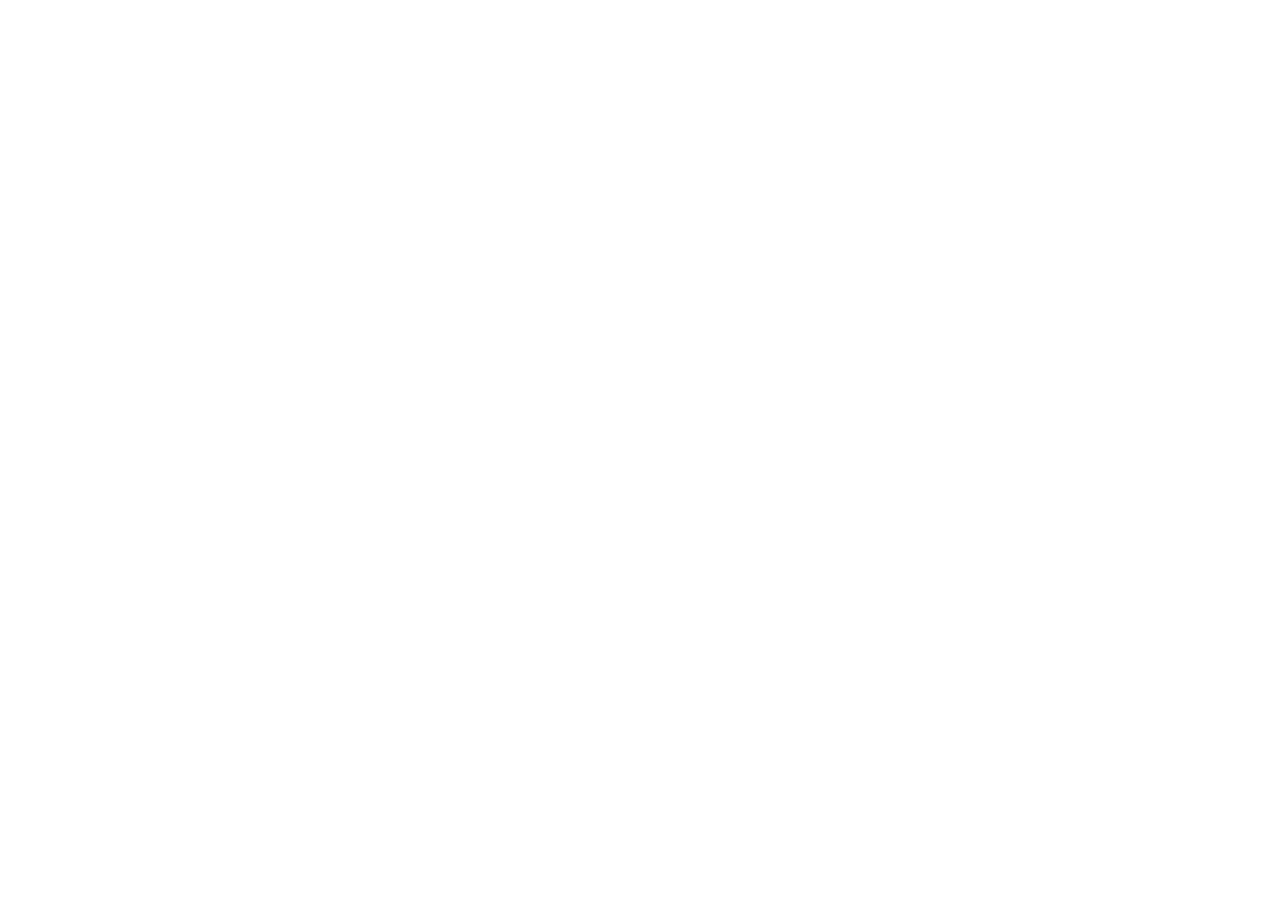
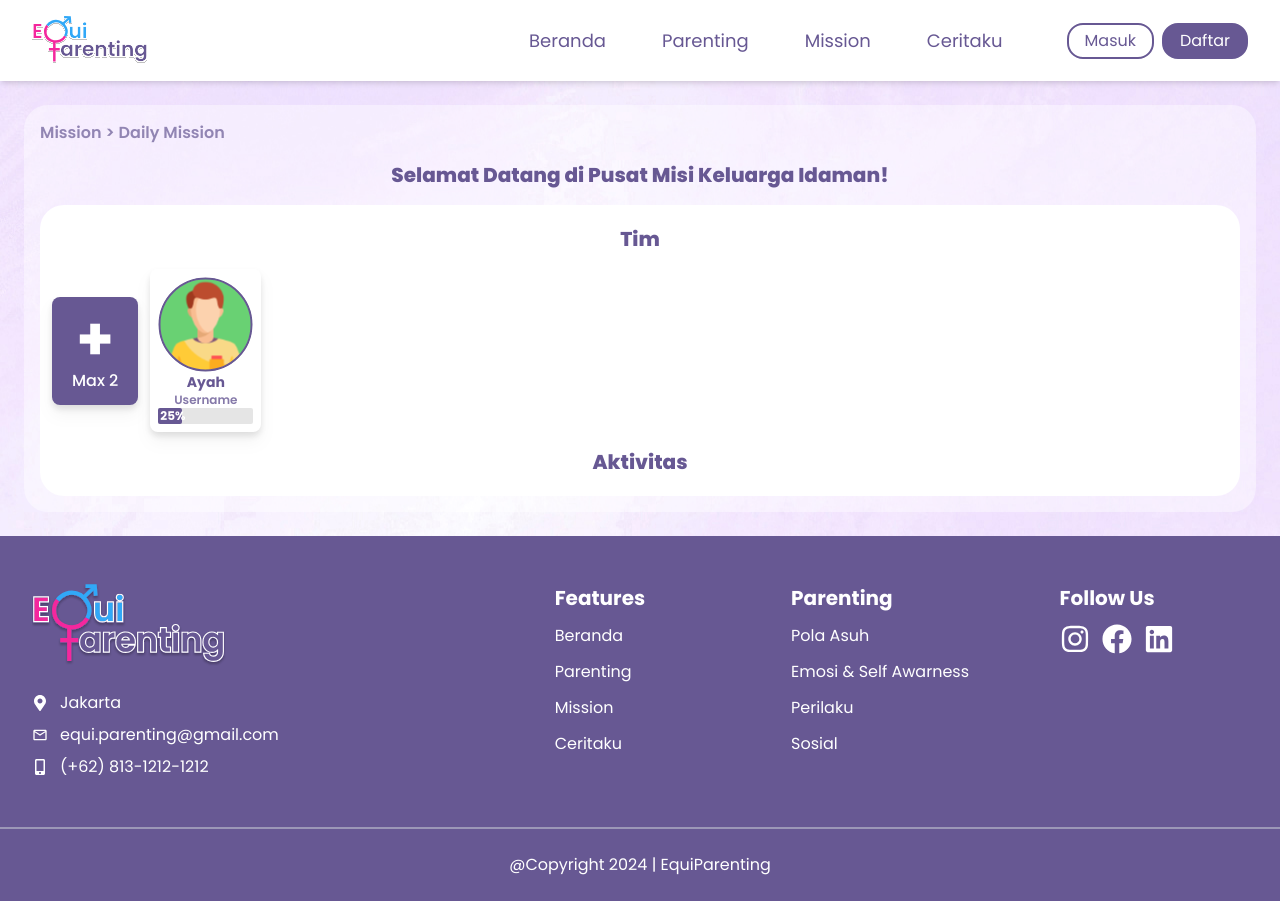
Before and after one commit to RangkayoRasunaSaid/EquiParenting-project, a React (Vite) app: page /mission/daily-mission in a window 1280 px wide. Before the commit this address had no page. Before the commit the page ends 800 px from the top, so only its background shows below. Built offline with nearby package versions, Linux system fonts and the light colour scheme.

Commit message:
add Daily-mission page

```diff
--- a/src/App.jsx
+++ b/src/App.jsx
@@ -6,6 +6,7 @@
 import Login from "./pages/Login";
 import Register from "./pages/Register";
 import Profile from "./pages/Profile";
+import DailyMission from "./pages/daily-mission";
 
 function App() {
   return (
@@ -17,6 +18,7 @@
             <Route path="/login" element={<Login />} />
             <Route path="/register" element={<Register />} />
             <Route path="/profile" element={<Profile />} />
+            <Route path="/mission/daily-mission" element={<DailyMission />} />
           </Routes>
         </BrowserRouter>
       </>
--- /dev/null
+++ b/src/components/Member.jsx
@@ -0,0 +1,19 @@
+const Member = () => {
+  return (
+    <div className="bg-white p-2 rounded-lg drop-shadow-lg flex flex-col items-center">
+      <img src="/src/assets/ayah.svg" className="max-w-10 rounded-full lg:max-w-24" />
+      <div className="text-ungu1 text-sm font-bold">Ayah</div>
+      <div className="text-ungu1 text-opacity-80 text-xs font-semibold">Username</div>
+      <div class="w-full bg-neutral-200 dark:bg-neutral-600 rounded-sm">
+        <div
+          class="bg-primary p-0.5 text-center text-xs font-bold leading-none text-white rounded-sm"
+          style={{ width: "25%" }}
+        >
+          25%
+        </div>
+      </div>
+    </div>
+  );
+};
+
+export default Member;
--- /dev/null
+++ b/src/pages/daily-mission.jsx
@@ -0,0 +1,51 @@
+import { Link } from "react-router-dom";
+import NavbarAcc from "../components/NavbarAcc";
+import Navbar from "../components/navbar/Navbar";
+import Footer from "../components/Footer/Footer";
+import Member from "../components/member";
+
+const DailyMission = () => {
+  return (
+    <div className="bg-[url('/src/assets/background2.jpg')] min-h-screen">
+      <Navbar />
+      <div className="bg-white bg-opacity-40 m-6 p-4 rounded-3xl">
+        <div className="flex gap-1">
+          <Link to={"/mission"} className="text-ungu1 font-semibold text-opacity-70 hover:text-opacity-100">
+            Mission
+          </Link>
+          <p className="text-ungu1 text-opacity-70 font-semibold"> {">"} </p>
+          <Link
+            to={"/mission/daily-mission"}
+            className="text-ungu1 font-semibold text-opacity-70 hover:text-opacity-100"
+          >
+            Daily Mission
+          </Link>
+        </div>
+        <h1 className="text-ungu1 font-extrabold text-xl text-center my-4">
+          Selamat Datang di Pusat Misi Keluarga Idaman!
+        </h1>
+        <div className="bg-white rounded-3xl px-3 py-1">
+          <div>
+            <h1 className="text-ungu1 font-extrabold text-xl text-center my-4">Tim</h1>
+            <div className="flex items-center gap-3">
+              <button className="bg-ungu1 rounded-lg drop-shadow-lg py-3 px-5 text-white">
+                <p className="hidden">Tambah Anggota</p>
+                <p className="text-6xl font-bold">+</p>
+                <p className="font-medium">
+                  Max <p className="hidden">Total Tim</p> 2
+                </p>
+              </button>
+              <Member />
+            </div>
+          </div>
+          <div>
+            <h1 className="text-ungu1 font-extrabold text-xl text-center my-4">Aktivitas</h1>
+          </div>
+        </div>
+      </div>
+      <Footer />
+    </div>
+  );
+};
+
+export default DailyMission;
```
Also changed, not shown: src/assets/ayah.svg (added), src/assets/bunda.svg (added).
